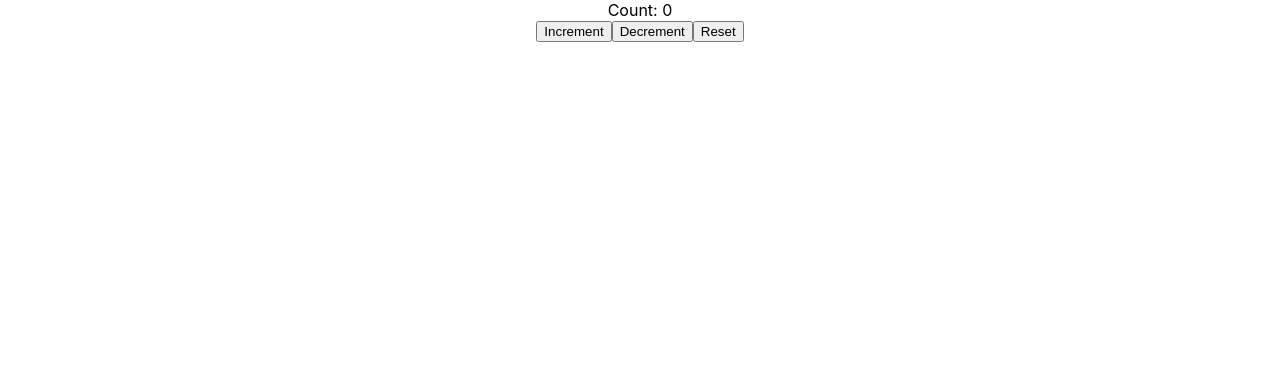
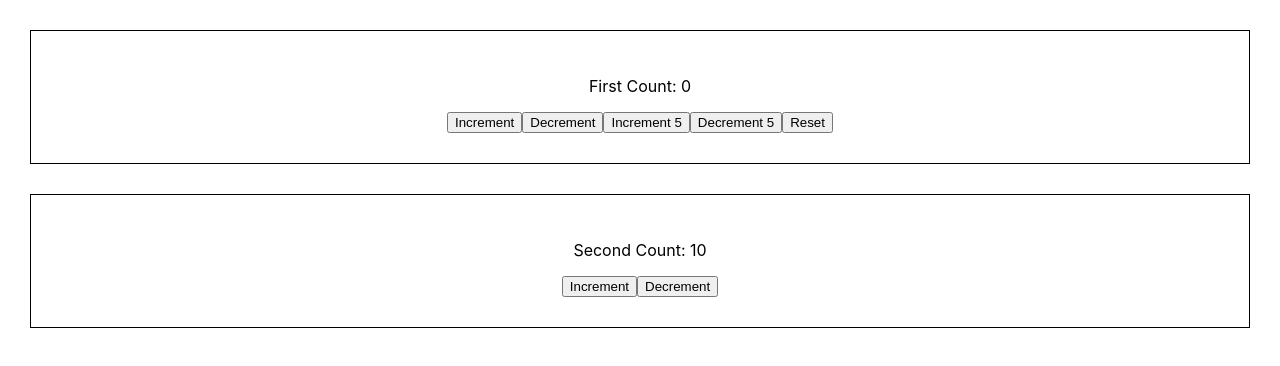
Before and after one commit to swapnil-shah/react-hooks, a React (Create React App) app: page / in a window 1280 px wide. Shown: the top 366 px of the page. Built offline with nearby package versions, Linux system fonts and the light colour scheme.

Commit message:
useReducer (complex state & action)

```diff
--- a/src/App.js
+++ b/src/App.js
@@ -1,10 +1,11 @@
 import React from 'react'
 import CounterOne from './/components/useReducer/CounterOne'
+import CounterTwo from './/components/useReducer/CounterTwo'
 
 function App() {
   return (
     <div className="App">
-      <CounterOne />
+      <CounterTwo />
     </div>
   );
 }
--- /dev/null
+++ b/src/components/useReducer/CounterTwo.js
@@ -0,0 +1,45 @@
+import React, { useReducer } from 'react'
+
+const initialState = {
+  firstCounter: 0,
+  secondCounter: 10
+}
+const reducer = (currentState, action) => {
+  switch (action.type) {
+    case 'increment':
+      return { ...currentState, firstCounter: currentState.firstCounter + action.value }
+    case 'decrement':
+      return { ...currentState, firstCounter: currentState.firstCounter - action.value }
+    case 'increment2':
+      return { ...currentState, secondCounter: currentState.secondCounter + action.value }
+    case 'decrement2':
+      return { ...currentState, secondCounter: currentState.secondCounter - action.value }
+    case 'reset':
+      return initialState
+    default:
+      return currentState
+  }
+}
+
+function CounterTwo() {
+  const [count, dispatch] = useReducer(reducer, initialState)
+  return (
+    <div>
+      <div style={{ border: "1px solid black", margin: '30px', padding: "30px" }}>
+        <div style={{ padding: "15px" }}> First Count: {count.firstCounter}</div>
+        <button onClick={() => dispatch({ type: 'increment', value: 1 })}>Increment</button>
+        <button onClick={() => dispatch({ type: 'decrement', value: 1 })}>Decrement</button>
+        <button onClick={() => dispatch({ type: 'increment', value: 5 })}>Increment 5</button>
+        <button onClick={() => dispatch({ type: 'decrement', value: 5 })}>Decrement 5</button>
+        <button onClick={() => dispatch({ type: 'reset' })}>Reset</button>
+      </div>
+      <div style={{ border: "1px solid black", margin: '30px', padding: "30px" }}>
+        <div style={{ padding: "15px" }}>Second Count: {count.secondCounter}</div>
+        <button onClick={() => dispatch({ type: 'increment2', value: 1 })}>Increment</button>
+        <button onClick={() => dispatch({ type: 'decrement2', value: 1 })}>Decrement</button>
+      </div>
+    </div>
+  );
+}
+
+export default CounterTwo;
```
